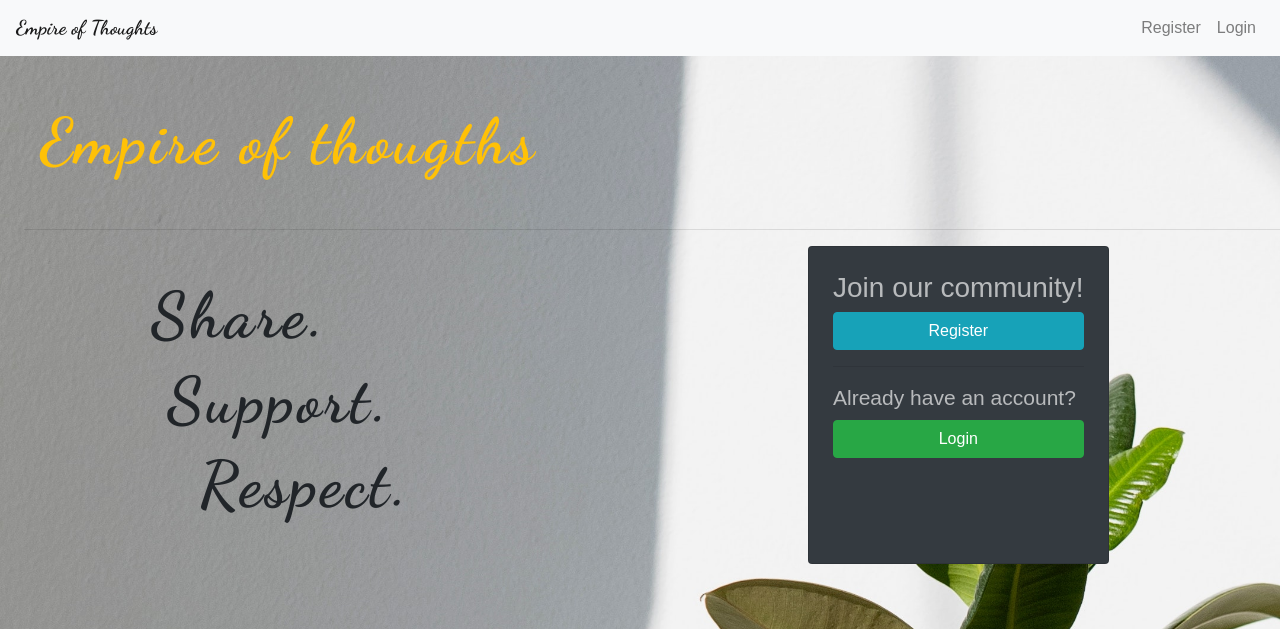
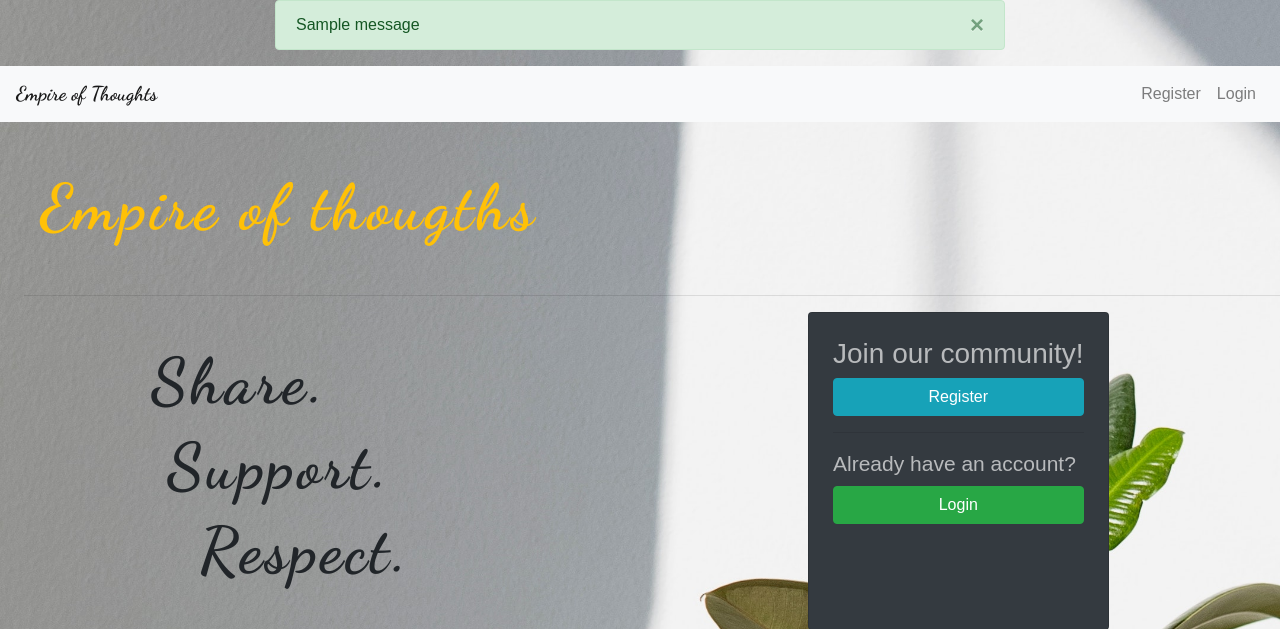
Before and after one commit to KlaudiaBC/FST-Project-Empire-of-Thoughts, a Django app: page / in a window 1280 px wide. Shown: the top 629 px of the page. Run offline with Django 3.2, Linux system fonts and the light colour scheme; tables that the repository leaves empty hold one stand-in row (values such as "Sample post"); one stand-in notice (Sample message) is shown; some libraries are stand-ins or nearby versions.

Commit message:
Add alert messages

```diff
--- a/blog/templates/base.html
+++ b/blog/templates/base.html
@@ -14,6 +14,8 @@
   <!-- Bootstrap CSS -->
   <link rel="stylesheet" href="https://cdn.jsdelivr.net/npm/bootstrap@4.6.2/dist/css/bootstrap.min.css"
     integrity="sha384-xOolHFLEh07PJGoPkLv1IbcEPTNtaed2xpHsD9ESMhqIYd0nLMwNLD69Npy4HI+N" crossorigin="anonymous" />
+
+  <!-- Internal CSS -->
   <link rel="stylesheet" href="{% static 'css/style.css' %}" />
 
   <!-- Google fonts -->
@@ -23,6 +25,25 @@
 </head>
 
 <body class="d-flex flex-column h-100 main-bg">
+
+<div class="container">
+  <div class="row">
+    <div class="col-md-8 offset-md-2">
+      {% for message in messages %}
+      <div class="container-fluid p-0">
+        <div class="alert {{ message.tags }} alert-dismissible" role="alert" id="msg" >
+          <button type="button" class="close" data-dismiss="alert" aria-label="Close">
+            <span aria-hidden="True">&times;</span>
+          </button>
+          {{ message }}
+        </div>
+      </div>
+      {% endfor %}
+    </div>
+  </div>
+</div>
+
+
   <!-- Navbar -->
   <nav class="navbar navbar-expand-lg navbar-light bg-light">
     <a class="navbar-brand d-lg-inline-block logo" href="{% url 'home' %}">Empire of Thoughts</a>
@@ -43,7 +64,7 @@
           <a class="nav-link m-2 menu-item" href="{% url 'my_page' %}">MyPage</a>
         </li>
 
-        <!-- Cats -->
+        <!-- Categories / cats -->
         {% if cat_menu %}
         <li class="nav-item dropdown m-2">
           <a class="nav-link dropdown-toggle" href="#" role="button" data-toggle="dropdown" aria-expanded="false">
@@ -55,14 +76,13 @@
             {% endfor %}
           </div>
         </li>
-
         {% else %}
         <li class="nav-item">
           <a class="nav-link m-2 menu-item" href="{% url 'category_list' %}">Categories</a>
         </li>
-
         {% endif %}
 
+        <!-- Links -->
         <li class="nav-item">
           <a class="nav-link m-2 menu-item" href="{% url 'add_post' %}">Add Post</a>
         </li>
@@ -72,13 +92,13 @@
 
         {% else %}
 
+        <!-- Navbar for new users, landing page -->
         <li class="nav-item">
           <a class="nav-link" href="{% url 'register' %}">Register</a>
         </li>
         <li class="nav-item">
           <a class="nav-link" href="{% url 'login' %}">Login</a>
         </li>
-
         {% endif %}
       </ul>
     </div>
@@ -111,15 +131,17 @@
   <script>
     var name = "{{ user.id }}";
     document.getElementById("user_name").value = name;
+
+    setTimeOut(function(){
+      let messages = document.getElementById("msg");
+      let alert = new bootstrap.Alert(messages);
+      alert.close();
+    }, 3000);
   </script>
 
   <!-- Bootstrap4 SCRIPT -->
-  <script src="https://cdn.jsdelivr.net/npm/jquery@3.5.1/dist/jquery.slim.min.js"
-    integrity="sha384-DfXdz2htPH0lsSSs5nCTpuj/zy4C+OGpamoFVy38MVBnE+IbbVYUew+OrCXaRkfj"
-    crossorigin="anonymous"></script>
-  <script src="https://cdn.jsdelivr.net/npm/bootstrap@4.6.2/dist/js/bootstrap.bundle.min.js"
-    integrity="sha384-Fy6S3B9q64WdZWQUiU+q4/2Lc9npb8tCaSX9FK7E8HnRr0Jz8D6OP9dO5Vg3Q9ct"
-    crossorigin="anonymous"></script>
+  <script src="https://cdn.jsdelivr.net/npm/jquery@3.5.1/dist/jquery.slim.min.js" integrity="sha384-DfXdz2htPH0lsSSs5nCTpuj/zy4C+OGpamoFVy38MVBnE+IbbVYUew+OrCXaRkfj" crossorigin="anonymous"></script>
+  <script src="https://cdn.jsdelivr.net/npm/bootstrap@4.6.2/dist/js/bootstrap.bundle.min.js" integrity="sha384-Fy6S3B9q64WdZWQUiU+q4/2Lc9npb8tCaSX9FK7E8HnRr0Jz8D6OP9dO5Vg3Q9ct" crossorigin="anonymous"></script>
 </body>
 
 </html>
--- a/blog/templates/index.html
+++ b/blog/templates/index.html
@@ -11,7 +11,7 @@
       <div class="card-header">
         <a href="{% url 'category' post.category %}">{{ post.category }}</a></div>
       <div class="card-body">
-        <h5 class="card-title logo"><a href="{% url 'post_view' post.pk %}">{{ post.title }}</a></h5>
+        <h5 class="card-title logo">{{ post.title }}</h5>
         <small>
           <p class="card-subtitle mb-2 text-muted">
             Written by: {{ post.author }} on {{ post.created_on }}
```
Also changed, not shown: empire_blog/settings.py (+14 -2 lines).
